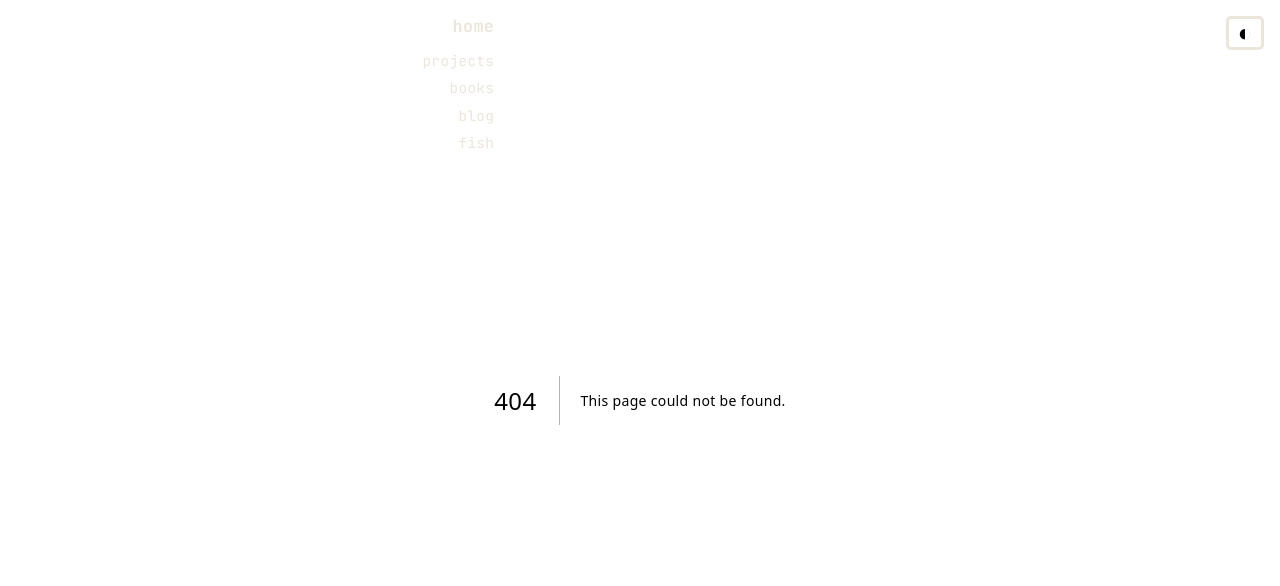
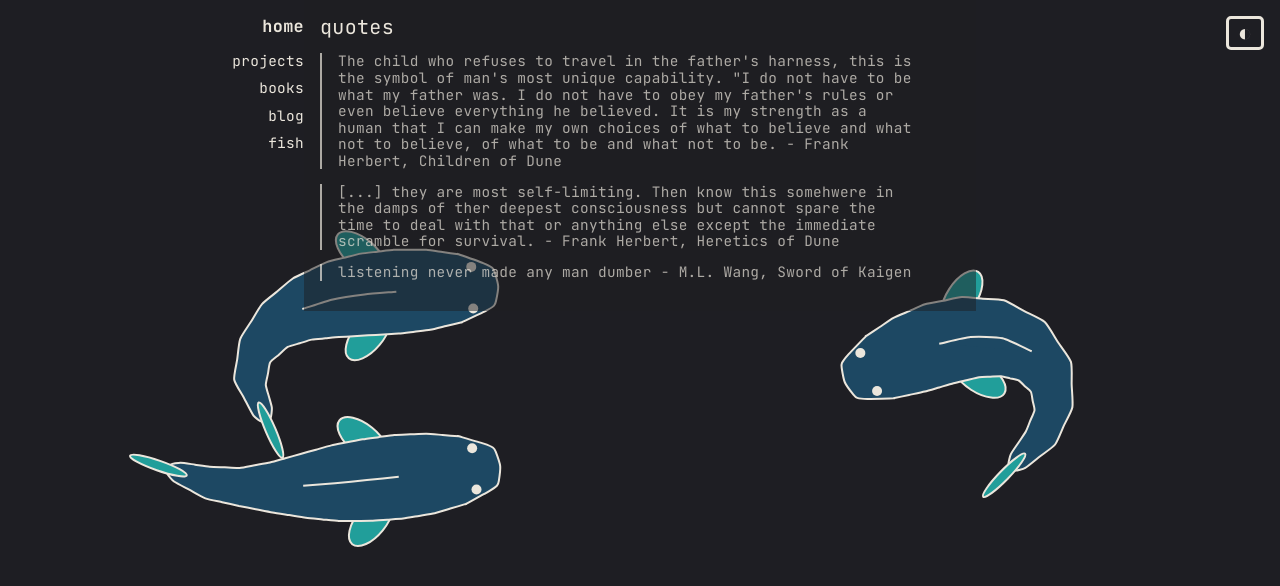
Before and after one commit to Dalton8804/dalton8804.github.io, a Next.js app: page /books/quotes in a window 1280 px wide. Before the commit this address had no page. Shown: the top 586 px of the page. Built offline with nearby package versions, Linux system fonts and the light colour scheme.

Commit message:
add some quotes

```diff
--- a/app/books/page.tsx
+++ b/app/books/page.tsx
@@ -1,8 +1,12 @@
 import PageShell from "@/components/PageShell";
+import Link from "next/link";
 
 export default function Books() {
     return (
         <PageShell title="books">
+            <blockquote>Sometimes, immersed in his books, there would come to him the awareness of all that he did not know, of all that he had not read; and the serenity for which he labored was shattered as he realized the little time he had in life to read so much, to learn what he had to know. - John Williams, Stoner</blockquote>
+            <blockquote><Link href="/books/quotes">more of my favorite quotes &gt;</Link></blockquote>
+
             <h2>In Progress</h2>
             <h3>Algorithms to Live By</h3>
 
--- /dev/null
+++ b/app/books/quotes/page.tsx
@@ -0,0 +1,11 @@
+import PageShell from "@/components/PageShell";
+
+export default function Quotes() {
+    return (
+        <PageShell title="quotes">
+            <blockquote>The child who refuses to travel in the father's harness, this is the symbol of man's most unique capability. "I do not have to be what my father was. I do not have to obey my father's rules or even believe everything he believed. It is my strength as a human that I can make my own choices of what to believe and what not to believe, of what to be and what not to be. - Frank Herbert, Children of Dune</blockquote>
+            <blockquote>[...] they are most self-limiting. Then know this somehwere in the damps of ther deepest consciousness but cannot spare the time to deal with that or anything else except the immediate scramble for survival. - Frank Herbert, Heretics of Dune</blockquote>
+            <blockquote>listening never made any man dumber - M.L. Wang, Sword of Kaigen</blockquote>
+        </PageShell>
+    );
+}
```
